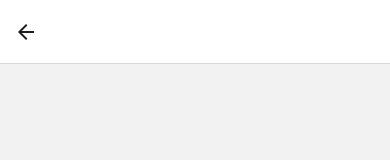
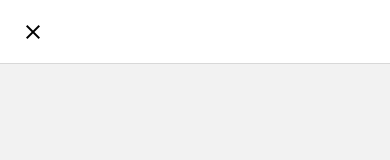
Before and after one commit to Chrissy1209/Crypto-Wallet-App, a React Native app: screen / in a window 390 px wide. Both pictures are taken after a click on the button "開始使用". Shown: the top 160 px of the page. Built offline with nearby package versions, Linux system fonts and the light colour scheme.

Commit message:
add close icon to a new modal

```diff
--- a/App.js
+++ b/App.js
@@ -9,7 +9,9 @@ import ImportScreen from "./components/import"
 import HomeScreen from "./components/home"
 
 const renderIcon = () => (
-  <MaterialIcons onPress={()=>{navigation.goBack()}} name="close" size={0} color="black" />
+  <View style={{paddingLeft: 10}}>
+    <MaterialIcons name="close" size={24} color="black" />
+  </View>
 )
 
 function RegisterScreen({ navigation }) {
@@ -49,19 +51,19 @@ const ImportStack = createStackNavigator();
 
 const RegisterStackScreen = () => (
   <Register.Navigator screenOptions={{ title: " " }}>
-    <Register.Screen name='RegisterScreen' component={RegisterScreen} options={{ headerTransparent: false, headerBackTitle: "X", }}/>
+    <Register.Screen name='RegisterScreen' component={RegisterScreen} options={{ headerTransparent: false, headerBackTitle: " ", headerBackImage:()=>renderIcon() }}/>
   </Register.Navigator>
 )
 const CreateStackScreen = () => (
   <CreateStack.Navigator screenOptions={{ title: "創建錢包" }}>
     {/* headerShown: false, ...createStackNavigator.ModalPresentationIOS */}
-    <CreateStack.Screen name='Create1' component={CreateScreen} options={{ headerBackTitle: "X" }}/>
+    <CreateStack.Screen name='Create1' component={CreateScreen} options={{ headerBackTitle: " ", headerBackImage:()=>renderIcon() }}/>
     <CreateStack.Screen name="Create2" component={CreateScreen2} options={{ headerBackTitle: "" }}/>
   </CreateStack.Navigator>
 )
 const ImportStackScreen = () => (
   <ImportStack.Navigator screenOptions={{ title: "匯入錢包" }}>
-    <ImportStack.Screen name='ImportScreen' component={ImportScreen} options={{ headerBackTitle: "X" }}/>
+    <ImportStack.Screen name='ImportScreen' component={ImportScreen} options={{ headerBackTitle: " ",  headerBackImage:()=>renderIcon()}}/>
   </ImportStack.Navigator>
 )
 
```
